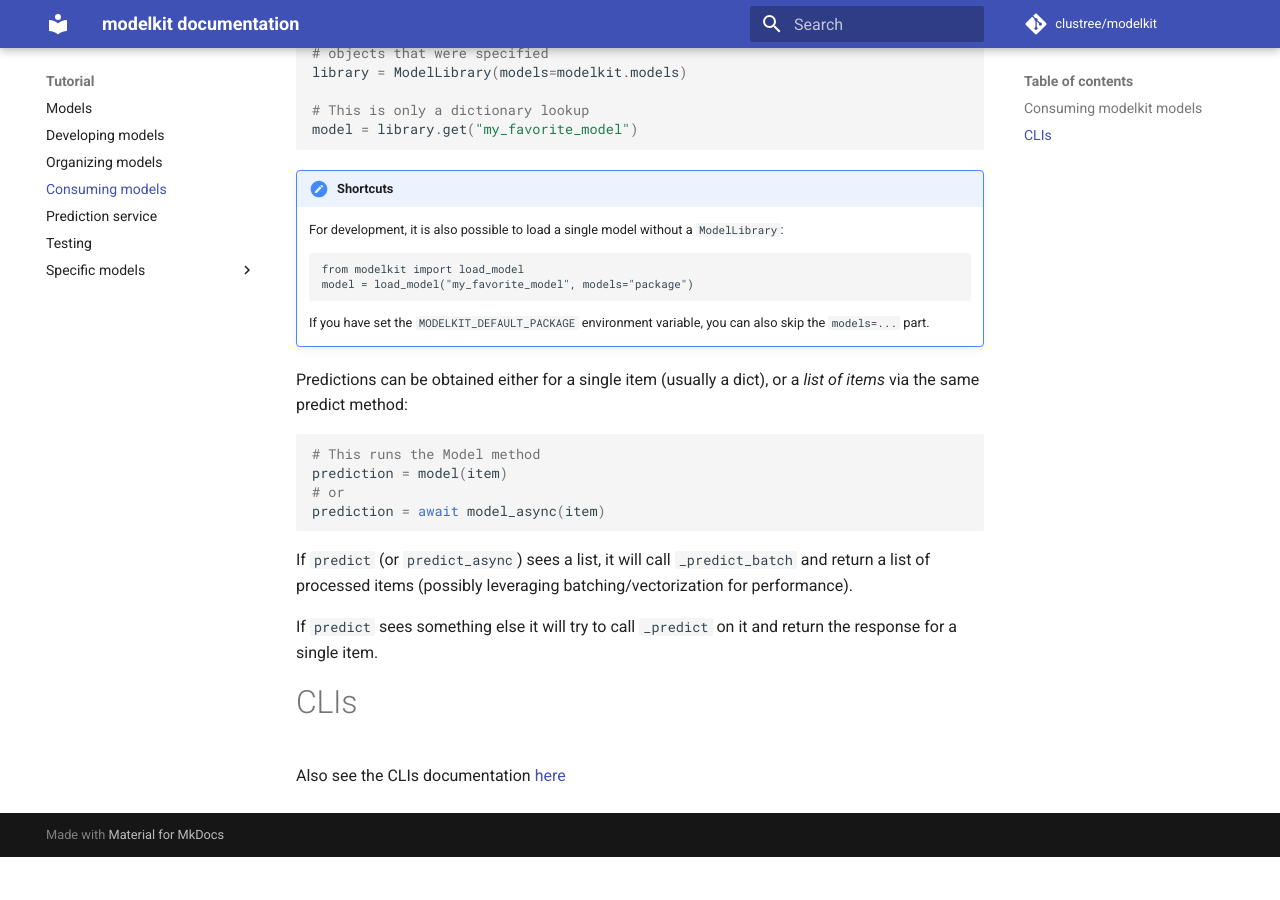
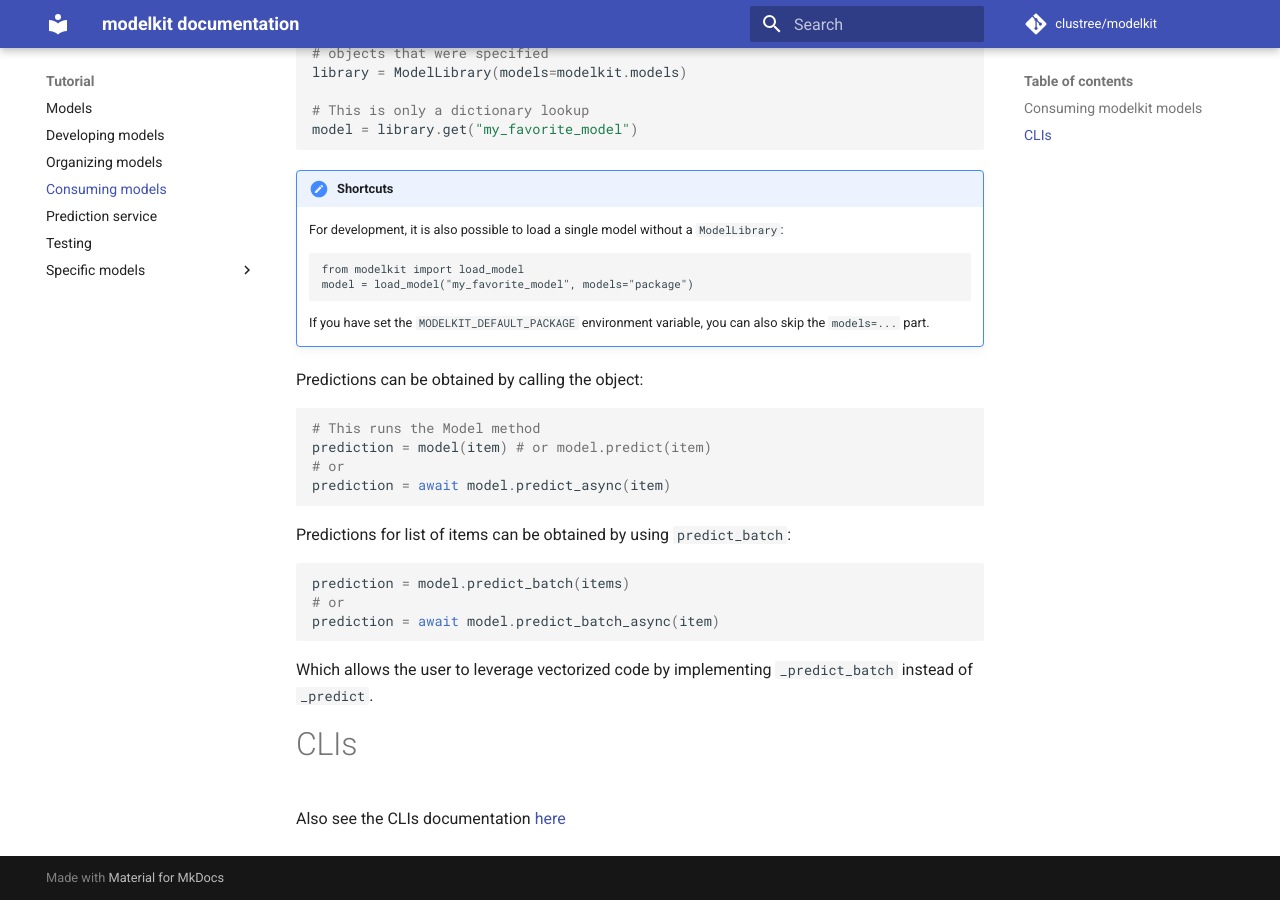
Before and after one commit to Cornerstone-OnDemand/modelkit, an MkDocs documentation site: the page built from docs/library/using_models.md, in a window 1280 px wide and 900 px high, scrolled down 826 px. Built offline with MkDocs 1.6.1 and Material for MkDocs 9.7.7, drawn with Linux system fonts in a browser that asks for light colours; comment, search, counter and statistics services are not loaded; before the commit the page ends 1683 px from its top, so only the background shows below that.

Commit message:
docs: update to reflect predict_batch use cases

````diff
--- a/docs/library/using_models.md
+++ b/docs/library/using_models.md
@@ -50,22 +50,25 @@ model = library.get("my_favorite_model")
 
     If you have set the `MODELKIT_DEFAULT_PACKAGE` environment variable, you can also skip the `models=...` part.
 
-Predictions can be obtained either for a single item (usually a dict), or a _list of items_
-via the same predict method:
+Predictions can be obtained by calling the object:
 
 ```python
 # This runs the Model method
-prediction = model(item)
+prediction = model(item) # or model.predict(item)
 # or
-prediction = await model_async(item)
+prediction = await model.predict_async(item)
 ```
 
-If `predict` (or `predict_async`) sees a list, it will call `_predict_batch` and
-return a list of processed items (possibly leveraging batching/vectorization
-for performance).
+Predictions for list of items can be obtained by using `predict_batch`:
 
-If `predict` sees something else it will try to call `_predict` on it and return the
-response for a single item.
+```python
+prediction = model.predict_batch(items)
+# or
+prediction = await model.predict_batch_async(item)
+```
+
+Which allows the user to leverage vectorized code by implementing `_predict_batch` instead of `_predict`.
+
 # CLIs
 
 Also see the CLIs documentation [here](../cli.md)
````
Also changed, not shown: docs/library/developing_modelkit.md (+6 -4 lines).
